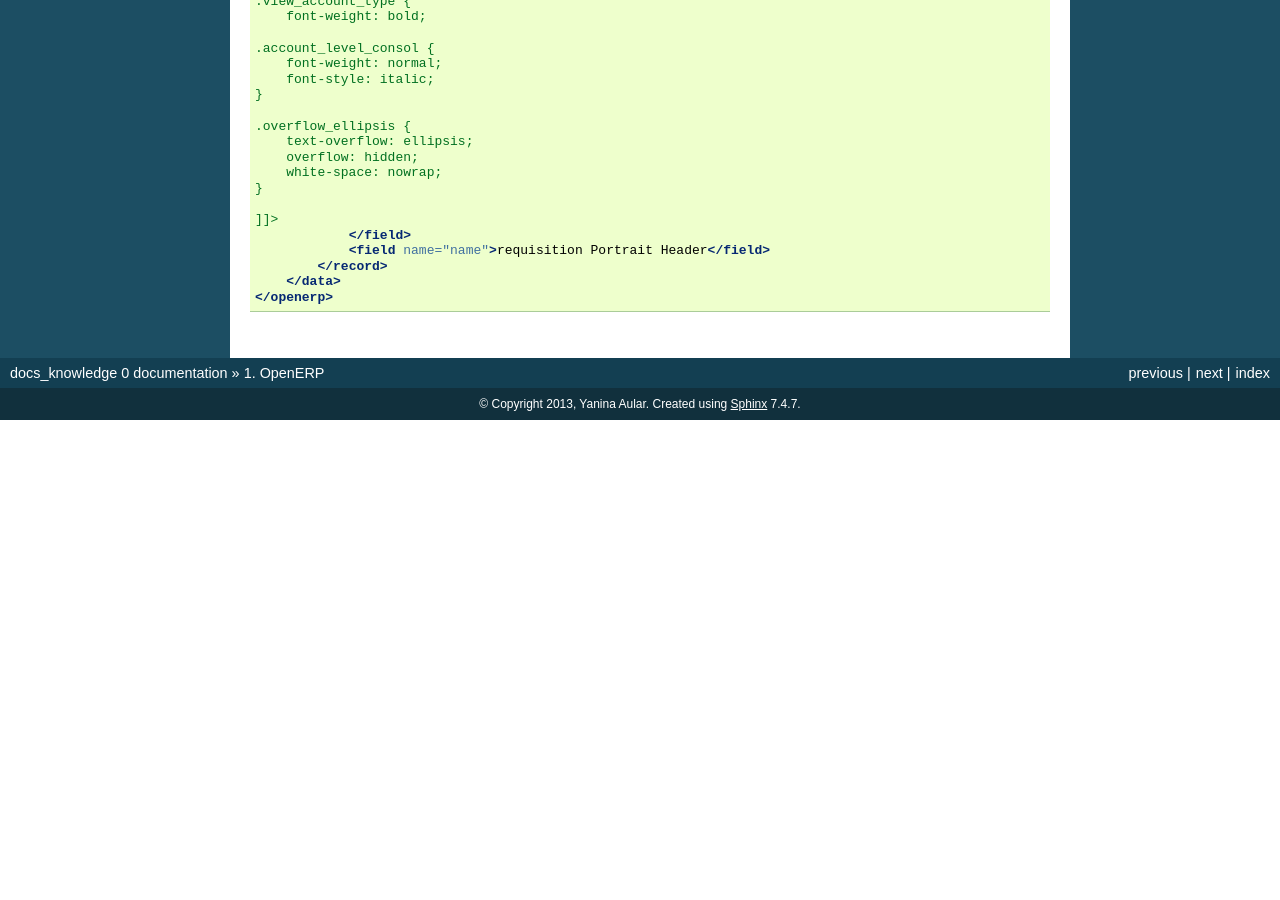
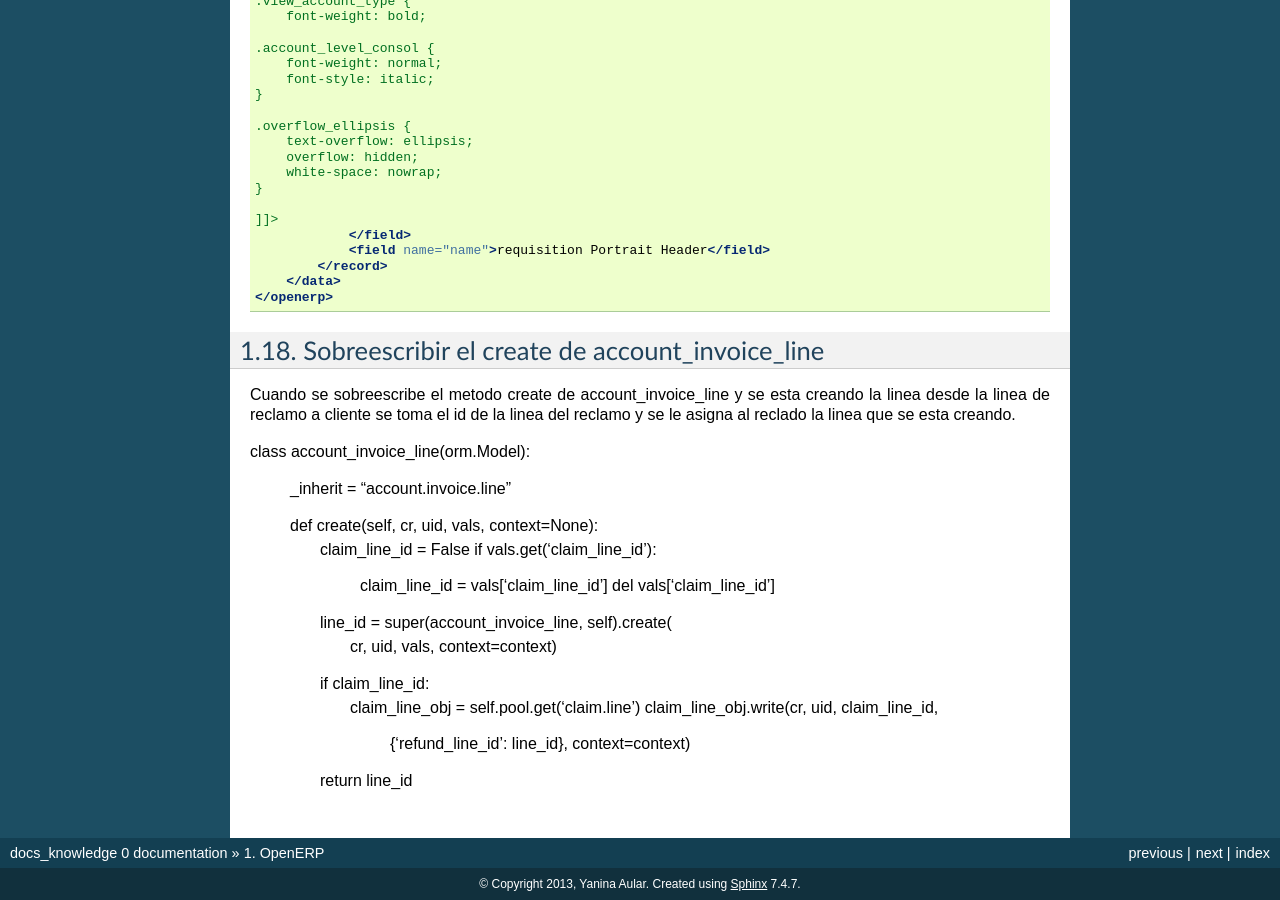
Before and after one commit to yaniaular/knowledge, a Sphinx documentation site: the page built from source/openerp.rst, in a window 1280 px wide and 900 px high, scrolled down 13553 px. Built offline with Sphinx 7.4.7, drawn with Linux system fonts in a browser that asks for light colours; formulas are drawn with MathJax 3; before the commit the page ends 13973 px from its top, so only the background shows below that; some of the changed text lies outside the part shown.

Commit message:
[IMP] information added

```diff
--- a/source/openerp.rst
+++ b/source/openerp.rst
@@ -888,3 +888,29 @@ report/report.xml
             </record>
         </data>
     </openerp>
+
+Sobreescribir el create de account_invoice_line
+-----------------------------------------------
+
+Cuando se sobreescribe el metodo create de account_invoice_line
+y se esta creando la linea desde la linea de reclamo a cliente
+se toma el id de la linea del reclamo y se le asigna al reclado
+la linea que se esta creando.
+
+class account_invoice_line(orm.Model):
+
+    _inherit = "account.invoice.line"
+
+    def create(self, cr, uid, vals, context=None):
+        claim_line_id = False
+        if vals.get('claim_line_id'):
+            claim_line_id = vals['claim_line_id']
+            del vals['claim_line_id']
+        line_id = super(account_invoice_line, self).create(
+            cr, uid, vals, context=context)
+        if claim_line_id:
+            claim_line_obj = self.pool.get('claim.line')
+            claim_line_obj.write(cr, uid, claim_line_id,
+                                 {'refund_line_id': line_id},
+                                 context=context)
+        return line_id
--- a/source/python.rst
+++ b/source/python.rst
@@ -190,3 +190,8 @@ make a deep copy of a component, it should call the deepcopy() function with
 the component as first argument and the memo dictionary as second argument.
 
 https://docs.python.org/2/library/copy.html
+
+Pdb++ pdb con colores
+---------------------
+
+https://bitbucket.org/antocuni/pdb/overview?utm_source=Python+Weekly+Newsletter&utm_campaign=dd2af6ec73-Python_Weekly_Issue_185_April_2_2015&utm_medium=email&utm_term=0_9e26887fc5-dd2af6ec73-312717837
```
Also changed, not shown: source/2015/marzo-2015.rst (+23 -4 lines), source/git.rst (+21 -0 lines), source/images/error_de_vista_states.png (added).
